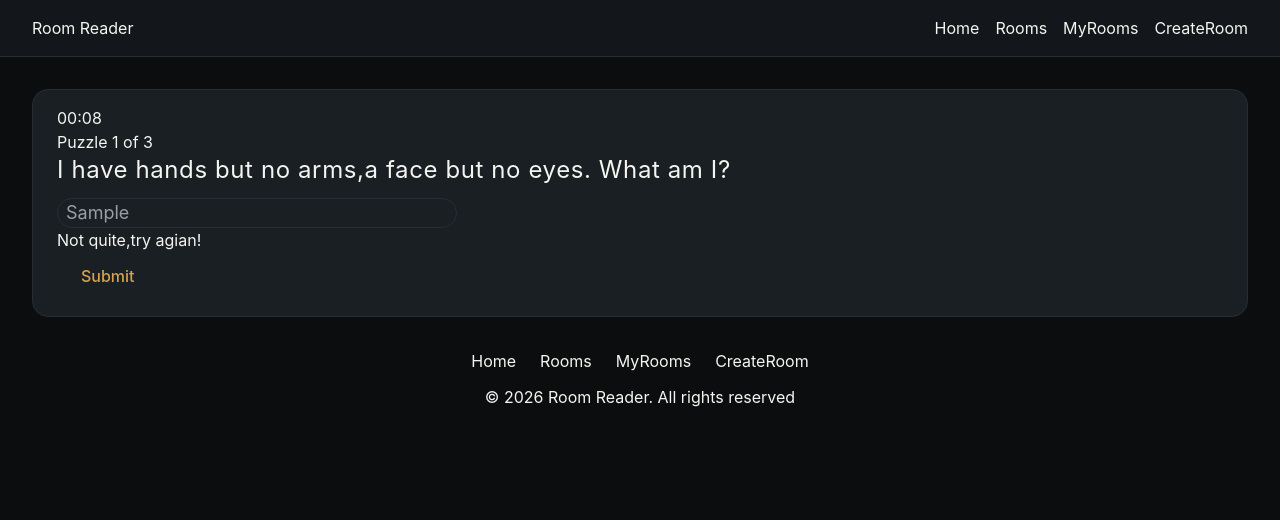
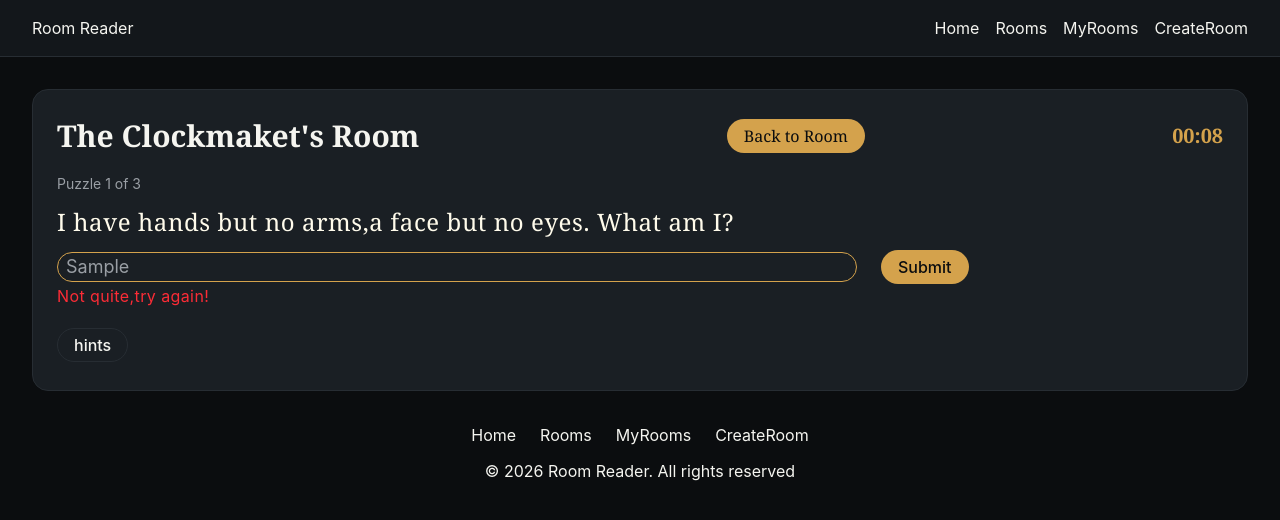
Before and after one commit to gouravasija16/room-reader, a React (Vite) app: page /rooms/room-1/play in a window 1280 px wide. Both pictures are taken after typing "Sample" into the empty fields and a click on the button "Submit". Shown: the top 520 px of the page. Built offline with nearby package versions, Linux system fonts and the light colour scheme.

Commit message:
Working on Results page

```diff
--- a/package.json
+++ b/package.json
@@ -12,6 +12,7 @@
   "dependencies": {
     "@tailwindcss/vite": "^4.3.3",
     "react": "^19.2.8",
+    "react-confetti": "^6.4.0",
     "react-dom": "^19.2.8",
     "react-router-dom": "^7.18.3",
     "tailwind": "^4.0.0",
--- a/src/App.jsx
+++ b/src/App.jsx
@@ -19,6 +19,7 @@ function App() {
         <Route path="/create" element={<CreateRoom />} />
         <Route path="/rooms/:roomId" element={<RoomDetails />}/>
         <Route path="rooms/:roomId/play" element={<Gameplay />}/>
+        <Route path="/rooms/:roomId/results"/>
       </Routes>
       </div>
       <Footer/>
--- a/src/components/pages/Gameplay.jsx
+++ b/src/components/pages/Gameplay.jsx
@@ -1,47 +1,84 @@
-import { useParams } from "react-router-dom"
+import { useNavigate, useParams } from "react-router-dom"
 import { sampleRooms } from "../../data/sampleRooms"
-import { useState } from "react"
+import { useEffect, useState } from "react"
 import Button from "../shared/Button"
 import useTimer from "../shared/useTimer"
-export default function Gameplay(){
+import Confetti from "react-confetti"
+
+export default function Gameplay() {
+  const navigate = useNavigate()
   const { roomId } = useParams()
   const room = sampleRooms.find((sampleRoom) => sampleRoom.id === roomId)
-     const [currentIndex,setCurrentIndex]=useState(0)
+  const [currentIndex, setCurrentIndex] = useState(0)
   const [answer, setAnswer] = useState("")
-     const [feedback,setfeedback]=useState("")
-     const time=useTimer()
-     const currentPuzzle=room.puzzles[currentIndex]
+  const [feedback, setfeedback] = useState("")
+  const [isHintsShown, setIsHintsShown] = useState(false)
+
+  const currentPuzzle = room.puzzles[currentIndex]
+  const isEscape = currentIndex >= room.puzzles.length
+  const time = useTimer(!isEscape)
+
+  function HandleAnswer(e) {
+    e.preventDefault()
+    console.log(answer, currentPuzzle.answer)
+    const isCorrect = answer.toLowerCase().trim() === currentPuzzle?.answer.toLowerCase().trim()
+    console.log(isCorrect)
+
+    if (isCorrect) {
+      console.log("Advancing")
+      setCurrentIndex((prev) => prev + 1)
       console.log(currentIndex)
-     function HandleAnswer(e){
-        e.preventDefault()
-        console.log(answer,currentPuzzle.answer)
-        const isCorrect=answer.toLowerCase().trim()===currentPuzzle.answer.toLowerCase().trim()
-        console.log(isCorrect)
-        if(isCorrect){
-            console.log("Advancing")
-            setCurrentIndex(prev=>prev + 1)
-            console.log(currentIndex)
-            setAnswer('')
+      setAnswer("")
       setfeedback("")
-        }else{
-            setfeedback("Not quite,try agian!")
+      setIsHintsShown(false)
+    } else {
+      setfeedback("Not quite,try again!")
     }
   }
-    const isEscape=currentIndex>=room.puzzles.length
-    return(
-        <div className="bg-elevated px-6 py-4 border border-border rounded-2xl m-8 ">  {isEscape ? <p className="text-3xl font-bold text-text tracking-wide font-sans text-center">You Escaped!</p>
-            : <div>
-                 <p>{time}</p>
-                 <p>Puzzle {currentIndex+1} of {room.puzzles.length}</p>
-                 <h2 className="text-text text-2xl text-bold tracking-wide mb-3 font">{currentPuzzle.question}</h2>
+
+  useEffect(() => {
+    if (isEscape) {
+      navigate(`/rooms/${roomId}/results`, {
+        state: { time, roomTitle: room.title, isEscape },
+      })
+    }
+  }, [isEscape, navigate, roomId, room.title, time])
+
+  return (
+    <div className="bg-elevated px-6 py-7 border border-border rounded-2xl m-8 "> {isEscape ? (
+      <div className="flex flex-col justify-center items-center">
+        <p className="text-3xl font-bold text-accent tracking-wide font-sans text-center">You Escaped!🎉</p>
+        <Confetti width={window.innerWidth} height={window.innerHeight} />
+      </div>
+    ) : (
+      <div>
+        <div className="flex justify-between items-center mb-5 font-serif gap-3 ">
+          <h2 className="text-text text-3xl font-bold ">{room.title}</h2>
+          <Button variant="primary" onClick={() => navigate(`/rooms/${roomId}`)}>Back to Room</Button>
+          <p className="text-accent font-bold text-xl  md:text-medium">{time}</p>
+        </div>
+        <p className="text-muted  text-sm font-sans">Puzzle {currentIndex + 1} of {room.puzzles.length}</p>
+        <h2 className="text-2xl text-bold tracking-wide font-serif text-amber-50 my-3">{currentPuzzle?.question}</h2>
         <form onSubmit={HandleAnswer}>
-                   <input value={answer} onChange={(e) => setAnswer(e.currentTarget.value)}placeholder="Enter your answer..." className="border border-border rounded-2xl focus:border-accent text-muted text-lg w-100 h-auto px-2 "></input>
-                   {feedback && <p>{feedback}</p>}
-                   <Button>Submit</Button>
+          <input
+            value={answer}
+            onChange={(e) => setAnswer(e.currentTarget.value)}
+            placeholder="Enter your answer..."
+            className="border border-accent rounded-2xl focus:border-accent text-muted text-lg  w-100 md:w-200  h-auto px-2 mr-6 "
+          ></input>
+          <Button variant="primary" className="w-20 h-auto">Submit</Button>
         </form>
+        {feedback && <p className="text-red-500 tracking-wide">{feedback}</p>}
+        <div className="mt-5">
+          <Button onClick={() => setIsHintsShown((prev) => !prev)} variant="secondary">hints</Button>
         </div>
-        }
+        {isHintsShown ? (
+          <p className="text-muted text-sm bg-surface my-3 px-3 py-2 border border-transparent rounded-2xl">
+            {currentPuzzle?.hint}
+          </p>
+        ) : null}
       </div>
-
+    )}
+    </div>
   )
 }
--- /dev/null
+++ b/src/components/pages/Results.jsx
@@ -0,0 +1,5 @@
+export default function Results(){
+    return(
+
+    )
+}
--- a/src/components/shared/Button.jsx
+++ b/src/components/shared/Button.jsx
@@ -1,8 +1,8 @@
 export default function Button({ children, variant, onClick }) {
-    const baseStyles = "px-6 py-3 rounded-lg font-medium transition";
+    const baseStyles = "px-4 py-1 rounded-3xl font-medium transition";
     const variantStyles =
         variant === "primary"
-            ? "bg-accent text-background hover:opacity-90"
+            ? "bg-accent hover:opacity-90 text-background text-center border border-transparent rounded-2xl "
             : variant === "secondary"
                 ? "bg-transparent text-text border border-border hover:bg-surface"
                 : "bg-transparent text-accent hover:underline px-0 py-0";
--- a/src/components/shared/useTimer.jsx
+++ b/src/components/shared/useTimer.jsx
@@ -1,13 +1,10 @@
 import { useEffect, useState } from "react";
-
-export default function useTimer(){
+export default function useTimer(isRunning){
     const [timer,setTimer]=useState(0)
-
     useEffect(()=>{
         const timerStart=setInterval(()=>setTimer(prev=>prev+1),1000)
         return ()=>clearInterval(timerStart)
-    },[])
-
+    },[isRunning])
     const minutes = Math.floor(timer / 60)
     const seconds = timer % 60
     const formattedMinutes = minutes < 10 ? `0${minutes}` : `${minutes}`
```
Also changed, not shown: 1 other file (tests, documents, lock files or other folders). Lines whose indentation alone changed are shown as unchanged.
